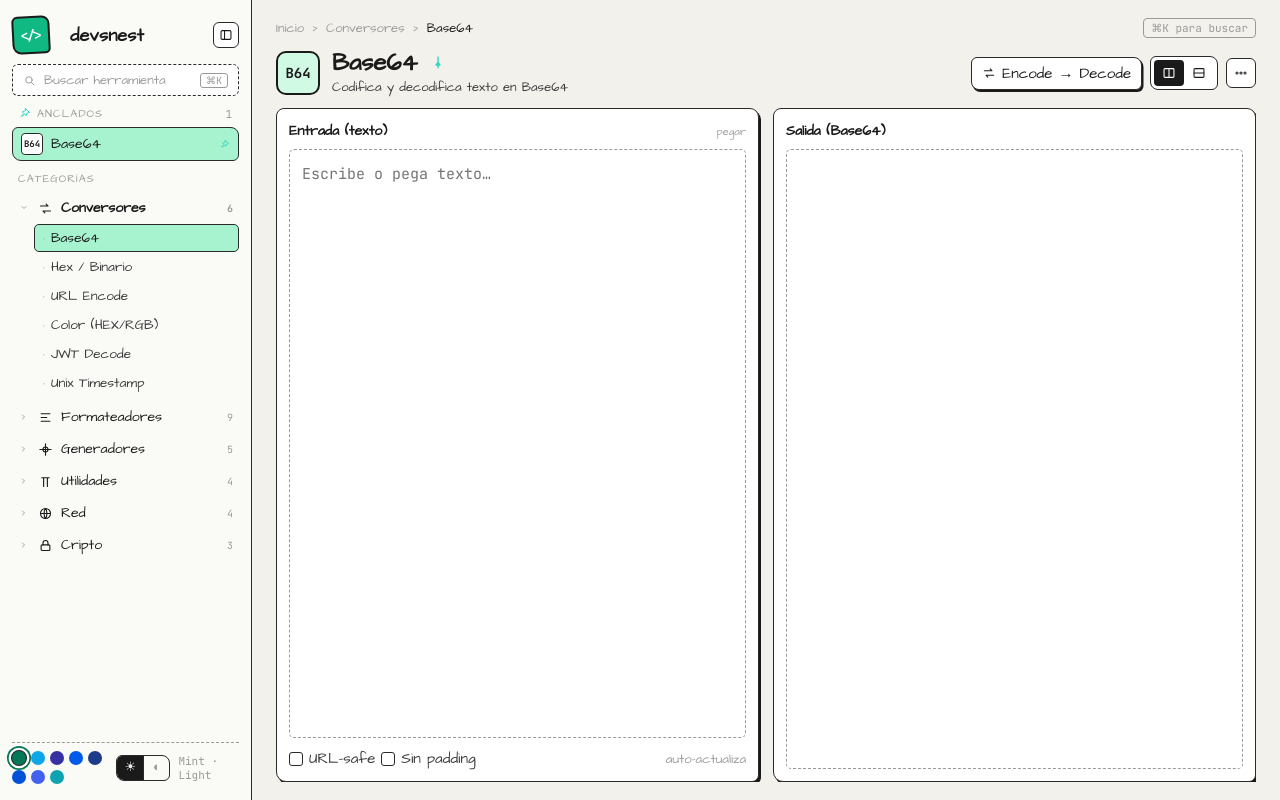
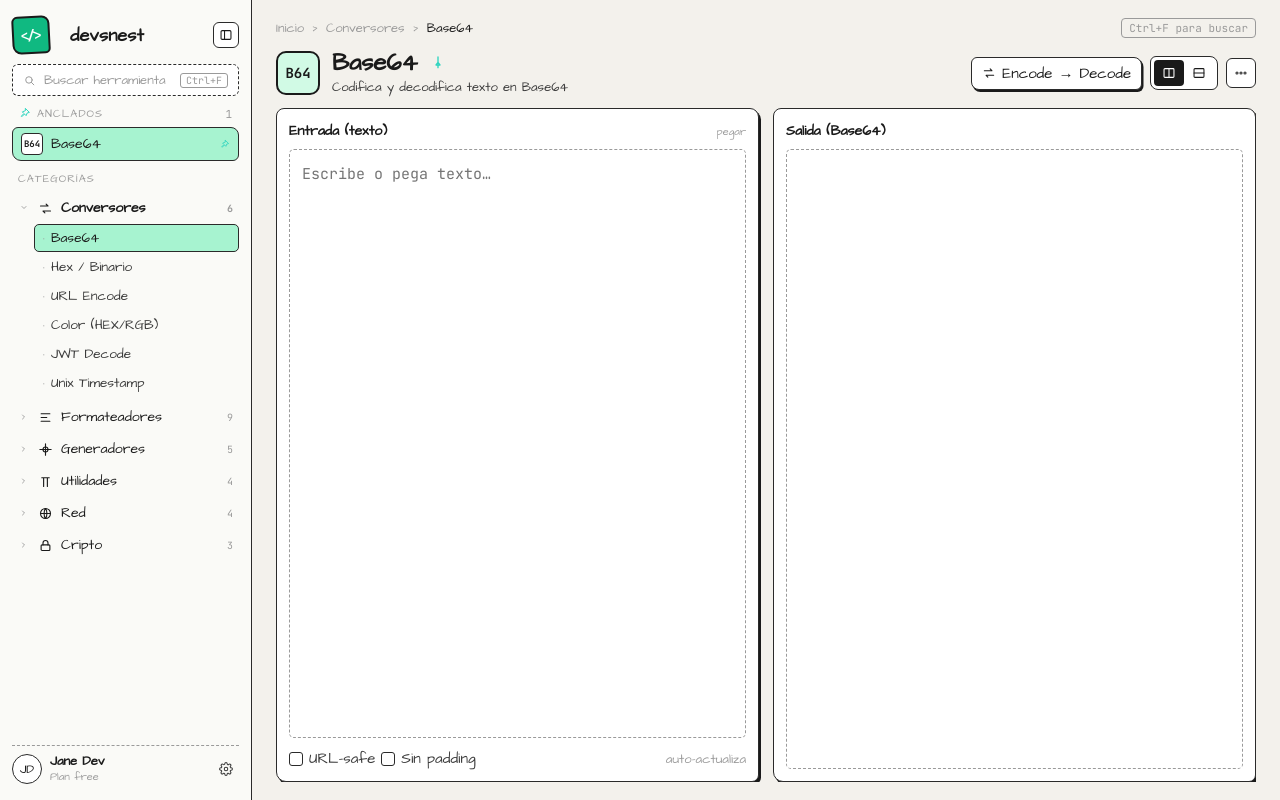
Before and after one commit to hberdon/devsnest, a React (Vite) app: page /tools/base64 in a window 1280 px wide. Built offline with nearby package versions, Linux system fonts and the light colour scheme.

Commit message:
fix: sidebar footer per handoff, rename shortcut to Ctrl+F
- Collapsed footer: expand button + JD avatar only (remove palette/mode)
- Expanded footer: avatar + Jane Dev / Plan free + settings (remove theme picker)
- Search shortcut: Ctrl+K -> Ctrl+F across context, sidebar, toolayout, dashboard

```diff
--- a/src/components/Sidebar/index.tsx
+++ b/src/components/Sidebar/index.tsx
@@ -5,7 +5,6 @@ import { CATEGORIES, type CategoryId } from '@/tools/registry'
 import { useLocalStorage } from '@/hooks/useLocalStorage'
 import { useDevTools } from '@/store/devtools.context'
 import { useCmdK } from '@/store/cmd-palette.context'
-import { useTheme } from '@/store/theme.context'
 import s from './Sidebar.module.css'
 
 const DEFAULT_EXPANDED = new Set<CategoryId>(['conv'])
@@ -17,14 +16,10 @@ export function Sidebar() {
   const navigate  = useNavigate()
   const { pinned } = useDevTools()
   const { open: openCmdK } = useCmdK()
-  const { palette, mode, palettes, setPalette, setMode } = useTheme()
-
   const isDashboard  = location.pathname === '/'
   const activeToolId = location.pathname.startsWith('/tools/')
     ? location.pathname.slice('/tools/'.length)
     : null
-
-  const currentPalette = palettes.find(p => p.id === palette)!
 
   function toggleCategory(id: CategoryId) {
     setExpanded(prev => {
@@ -32,11 +27,6 @@ export function Sidebar() {
       next.has(id) ? next.delete(id) : next.add(id)
       return next
     })
-  }
-
-  function cyclePalette() {
-    const idx = palettes.findIndex(p => p.id === palette)
-    setPalette(palettes[(idx + 1) % palettes.length].id)
   }
 
   // ── Collapsed ─────────────────────────────────────────────────────────────
@@ -48,9 +38,9 @@ export function Sidebar() {
           {'</>'}
         </div>
 
-        {/* ⌘K — solo fuera del dashboard */}
+        {/* Buscar — solo fuera del dashboard */}
         {!isDashboard && (
-          <div className={`${s.railCell} ${s.railDashed}`} title="⌘K · Buscar" style={{ height: 36, width: 42 }} onClick={openCmdK}>
+          <div className={`${s.railCell} ${s.railDashed}`} title="Ctrl+F · Buscar" style={{ height: 36, width: 42 }} onClick={openCmdK}>
             <Icon name="search" size={16} />
           </div>
         )}
@@ -97,24 +87,15 @@ export function Sidebar() {
 
         {/* Footer */}
         <div className={s.collapsedFooter}>
-          <button
-            className={s.collapsedDotBtn}
-            title={`${currentPalette.label} · Click para cambiar paleta`}
-            onClick={cyclePalette}
-            style={{ '--dot': mode === 'light' ? currentPalette.light : currentPalette.dark } as React.CSSProperties}
+          <div
+            className={`${s.railCell} ${s.railDashed}`}
+            style={{ height: 34, width: 42, cursor: 'pointer' }}
+            title="Expandir"
+            onClick={() => setCollapsed(false)}
           >
-            <span className={s.collapsedDot} />
-          </button>
-          <button
-            className={s.expandBtn}
-            title={mode === 'light' ? 'Cambiar a Dark' : 'Cambiar a Light'}
-            onClick={() => setMode(mode === 'light' ? 'dark' : 'light')}
-          >
-            {mode === 'light' ? '☀' : '◐'}
-          </button>
-          <button className={s.expandBtn} title="Expandir sidebar" onClick={() => setCollapsed(false)}>
             <Icon name="sidebar-r" size={14} />
-          </button>
+          </div>
+          <div className={s.collapsedAvatar}>JD</div>
         </div>
       </aside>
     )
@@ -137,7 +118,7 @@ export function Sidebar() {
         <button className={s.searchChip} onClick={openCmdK}>
           <Icon name="search" size={13} color="var(--color-muted)" />
           <span>Buscar herramienta</span>
-          <span className={s.searchChipKbd}>⌘K</span>
+          <span className={s.searchChipKbd}>Ctrl+F</span>
         </button>
       )}
 
@@ -207,36 +188,16 @@ export function Sidebar() {
         </div>
       </div>
 
-      {/* ── Theme picker ─────────────────────────────────────────────────── */}
+      {/* ── Footer ───────────────────────────────────────────────────────── */}
       <div className={s.footer}>
-        <div className={s.themePickerRow}>
-          <div className={s.paletteDots}>
-            {palettes.map(p => (
-              <button
-                key={p.id}
-                className={`${s.paletteDot} ${palette === p.id ? s.paletteDotActive : ''}`}
-                title={p.label}
-                onClick={() => setPalette(p.id)}
-                style={{ '--dot': mode === 'light' ? p.light : p.dark } as React.CSSProperties}
-              />
-            ))}
-          </div>
-          <div className={s.modeToggle}>
-            <button
-              className={`${s.modeBtn} ${mode === 'light' ? s.modeBtnActive : ''}`}
-              onClick={() => setMode('light')}
-              title="Light"
-            >☀</button>
-            <button
-              className={`${s.modeBtn} ${mode === 'dark' ? s.modeBtnActive : ''}`}
-              onClick={() => setMode('dark')}
-              title="Dark"
-            >◐</button>
-          </div>
+        <div className={s.avatar}>JD</div>
+        <div className={s.footerInfo}>
+          <div className={s.footerName}>Jane Dev</div>
+          <div className={s.footerPlan}>Plan free</div>
         </div>
-        <div className={s.themeCurrentLabel}>
-          {currentPalette.label} · {mode === 'light' ? 'Light' : 'Dark'}
-        </div>
+        <button className={s.settingsBtn} title="Ajustes">
+          <Icon name="settings" size={14} />
+        </button>
       </div>
     </aside>
   )
--- a/src/components/ToolLayout/index.tsx
+++ b/src/components/ToolLayout/index.tsx
@@ -58,7 +58,7 @@ export function ToolLayout({ toolId, children, actions }: ToolLayoutProps) {
           <span>›</span>
           <span className={s.breadcrumbActive}>{tool.name}</span>
           <button className={s.breadcrumbKbd} onClick={openCmdK}>
-            ⌘K para buscar
+            Ctrl+F para buscar
           </button>
         </nav>
 
--- a/src/pages/Dashboard/index.tsx
+++ b/src/pages/Dashboard/index.tsx
@@ -72,7 +72,7 @@ function HeroSearch() {
           ? <button className={s.clearBtn} onMouseDown={e => { e.preventDefault(); setQuery(''); setActive(-1); inputRef.current?.focus() }}>
               <Icon name="close" size={13} />
             </button>
-          : <span className={s.searchKbd}>⌘K en sidebar</span>
+          : <span className={s.searchKbd}>Ctrl+F para buscar</span>
         }
       </div>
 
--- a/src/store/cmd-palette.context.tsx
+++ b/src/store/cmd-palette.context.tsx
@@ -18,7 +18,7 @@ export function CmdKProvider({ children }: { children: ReactNode }) {
 
   useEffect(() => {
     function onKeyDown(e: KeyboardEvent) {
-      if ((e.metaKey || e.ctrlKey) && e.key === 'k') {
+      if (e.ctrlKey && e.key === 'f') {
         e.preventDefault()
         toggle()
       }
```
